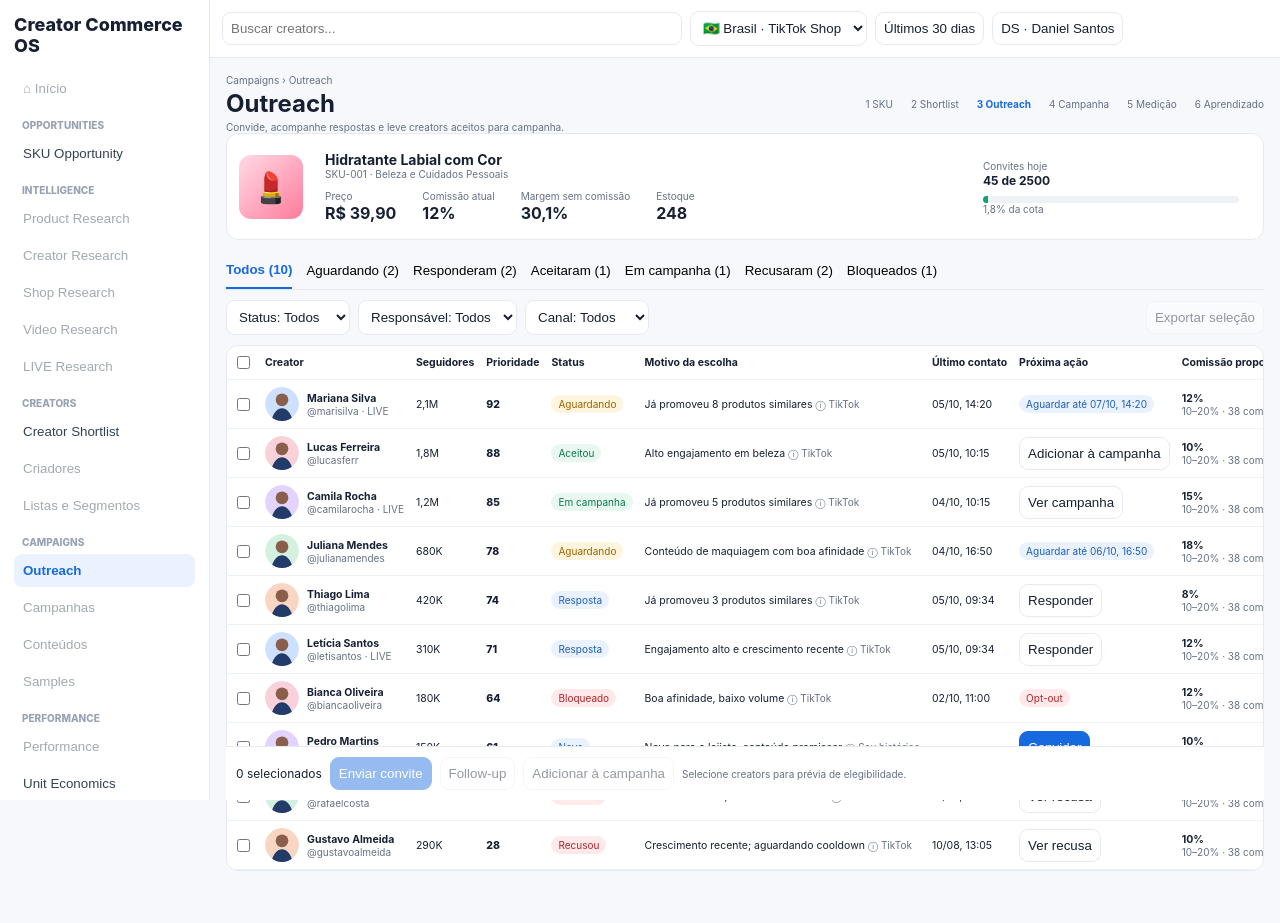
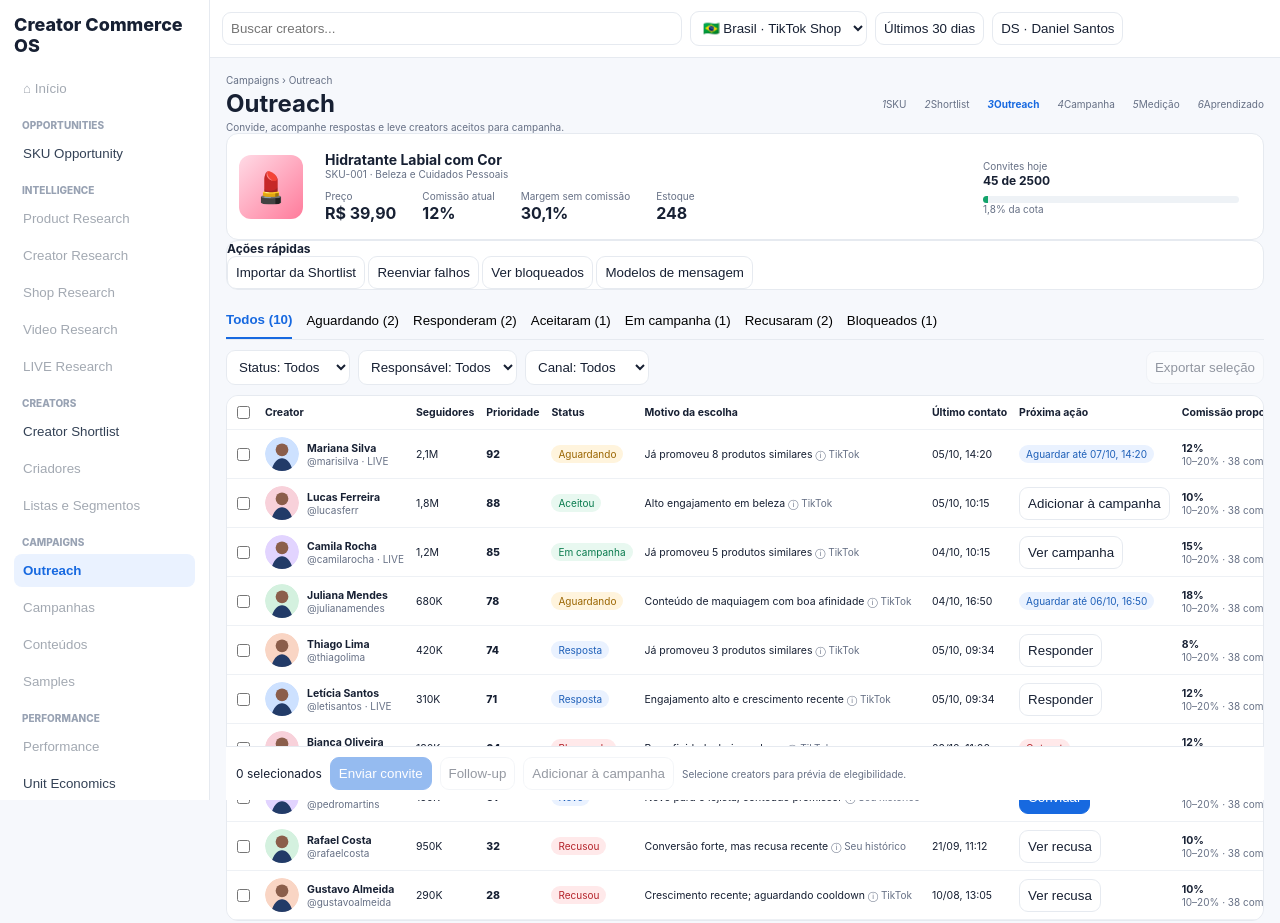
Before and after one commit to dbdanielbaracho/COMMERCE-OS, a website: page prototype/outreach/index.html in a window 1280 px wide. Shown: the top 923 px of the page. Drawn offline with Linux system fonts and the light colour scheme.

Commit message:
ui: restore Outreach v4 quick actions and stepper

```diff
--- a/prototype/outreach/index.html
+++ b/prototype/outreach/index.html
@@ -50,7 +50,9 @@
         <h1>Outreach</h1>
         <div class="sub">Convide, acompanhe respostas e leve creators aceitos para campanha.</div>
       </div>
-      <div class="flow"><span>1 SKU</span><span>2 Shortlist</span><b>3 Outreach</b><span>4 Campanha</span><span>5 Medição</span><span>6 Aprendizado</span></div>
+      <div class="flow" aria-label="Etapas do Marco 1">
+        <span><i>1</i>SKU</span><span><i>2</i>Shortlist</span><b><i>3</i>Outreach</b><span><i>4</i>Campanha</span><span><i>5</i>Medição</span><span><i>6</i>Aprendizado</span>
+      </div>
     </div>
 
     <section class="card sku">
@@ -70,6 +72,16 @@
         <b><span id="quotaUsed">45</span> de <span id="quotaMax">2500</span></b>
         <div class="bar"><span id="quotaBar"></span></div>
         <div class="sub" id="quotaText">1,8% da cota</div>
+      </div>
+    </section>
+
+    <section class="card quickActions">
+      <b>Ações rápidas</b>
+      <div>
+        <button class="btn" id="quickImport">Importar da Shortlist</button>
+        <button class="btn" id="quickRetry">Reenviar falhos</button>
+        <button class="btn" id="quickBlocked">Ver bloqueados</button>
+        <button class="btn" id="quickTemplates">Modelos de mensagem</button>
       </div>
     </section>
 
```
